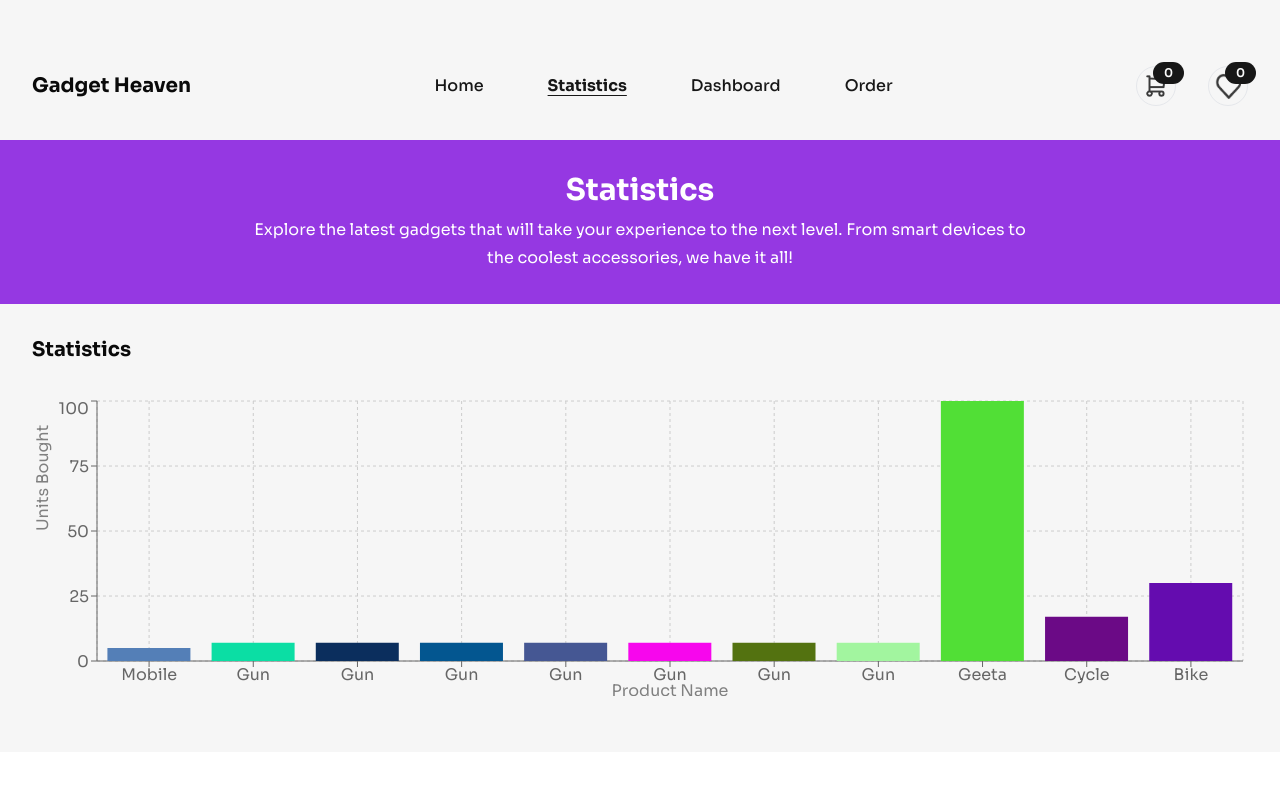
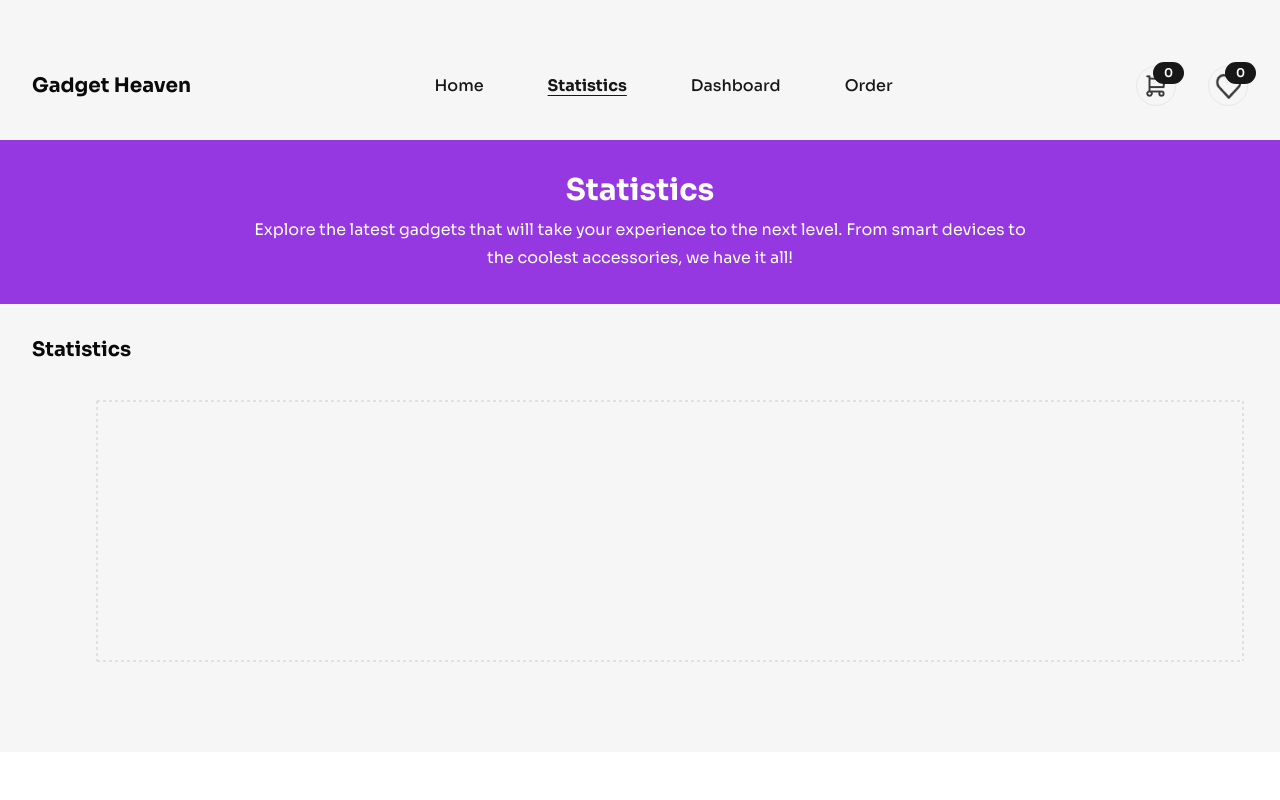
Before and after one commit to imashiksarkar/gadget-heaven, a React (Vite) app: page /statistics in a window 1280 px wide. Shown: the top 800 px of the page. Built offline with nearby package versions, Linux system fonts and the light colour scheme.

Commit message:
- chart working

```diff
--- a/src/pages/Statistics/index.tsx
+++ b/src/pages/Statistics/index.tsx
@@ -1,3 +1,4 @@
+import { fetchOrderDataForChart } from '@/services/purchaseService'
 import { getRandomHexColor } from '@/utils/getRandomHexColor'
 import { useLoaderData } from 'react-router-dom'
 import {
@@ -48,17 +49,17 @@ const Statistics = () => {
               }}
             />
             <YAxis
-              dataKey='qty'
+              dataKey='price'
               label={{
-                value: 'Units Bought',
+                value: 'Total Spent',
                 angle: -90,
                 position: 'insideLeft',
               }}
             />
             <Tooltip />
-            <Bar dataKey='qty'>
-              {data.map((item, index) => (
-                <Cell key={`cell-${index}`} fill={item.color} />
+            <Bar dataKey='price'>
+              {data.map((_item, index) => (
+                <Cell key={`cell-${index}`} fill={getRandomHexColor()} />
               ))}
             </Bar>
           </BarChart>
@@ -69,65 +70,7 @@ const Statistics = () => {
 }
 
 export const loader = () => {
-  const data = [
-    {
-      name: 'Mobile',
-      qty: 5,
-      color: getRandomHexColor(),
-    },
-    {
-      name: 'Gun',
-      qty: 7,
-      color: getRandomHexColor(),
-    },
-    {
-      name: 'Gun',
-      qty: 7,
-      color: getRandomHexColor(),
-    },
-    {
-      name: 'Gun',
-      qty: 7,
-      color: getRandomHexColor(),
-    },
-    {
-      name: 'Gun',
-      qty: 7,
-      color: getRandomHexColor(),
-    },
-    {
-      name: 'Gun',
-      qty: 7,
-      color: getRandomHexColor(),
-    },
-    {
-      name: 'Gun',
-      qty: 7,
-      color: getRandomHexColor(),
-    },
-    {
-      name: 'Gun',
-      qty: 7,
-      color: getRandomHexColor(),
-    },
-    {
-      name: 'Geeta',
-      qty: 100,
-      color: getRandomHexColor(),
-    },
-    {
-      name: 'Cycle',
-      qty: 17,
-      color: getRandomHexColor(),
-    },
-    {
-      name: 'Bike',
-      qty: 30,
-      color: getRandomHexColor(),
-    },
-  ]
-
-  return data
+  return fetchOrderDataForChart()
 }
 
 export default Statistics
--- a/src/services/purchaseService.ts
+++ b/src/services/purchaseService.ts
@@ -33,3 +33,26 @@ export const savePurchasedProducts = (
 
   localStorage.setItem(purchaseKey, JSON.stringify(products))
 }
+
+export const fetchOrderDataForChart = () => {
+  const orderedProducts = fetchPurchasedProducts()
+
+  const productObj = orderedProducts.reduce((prev, current) => {
+    const existingPriceForTheProduct = prev[current.name] || 0
+
+    const price = parseFloat(
+      (current.qty * current.price + existingPriceForTheProduct).toFixed(2)
+    )
+
+    prev[current.name] = price
+
+    return prev
+  }, {} as { [productName: string]: number })
+
+  const products = Object.entries(productObj).map((product) => ({
+    name: product[0],
+    price: product[1],
+  }))
+
+  return products
+}
```
